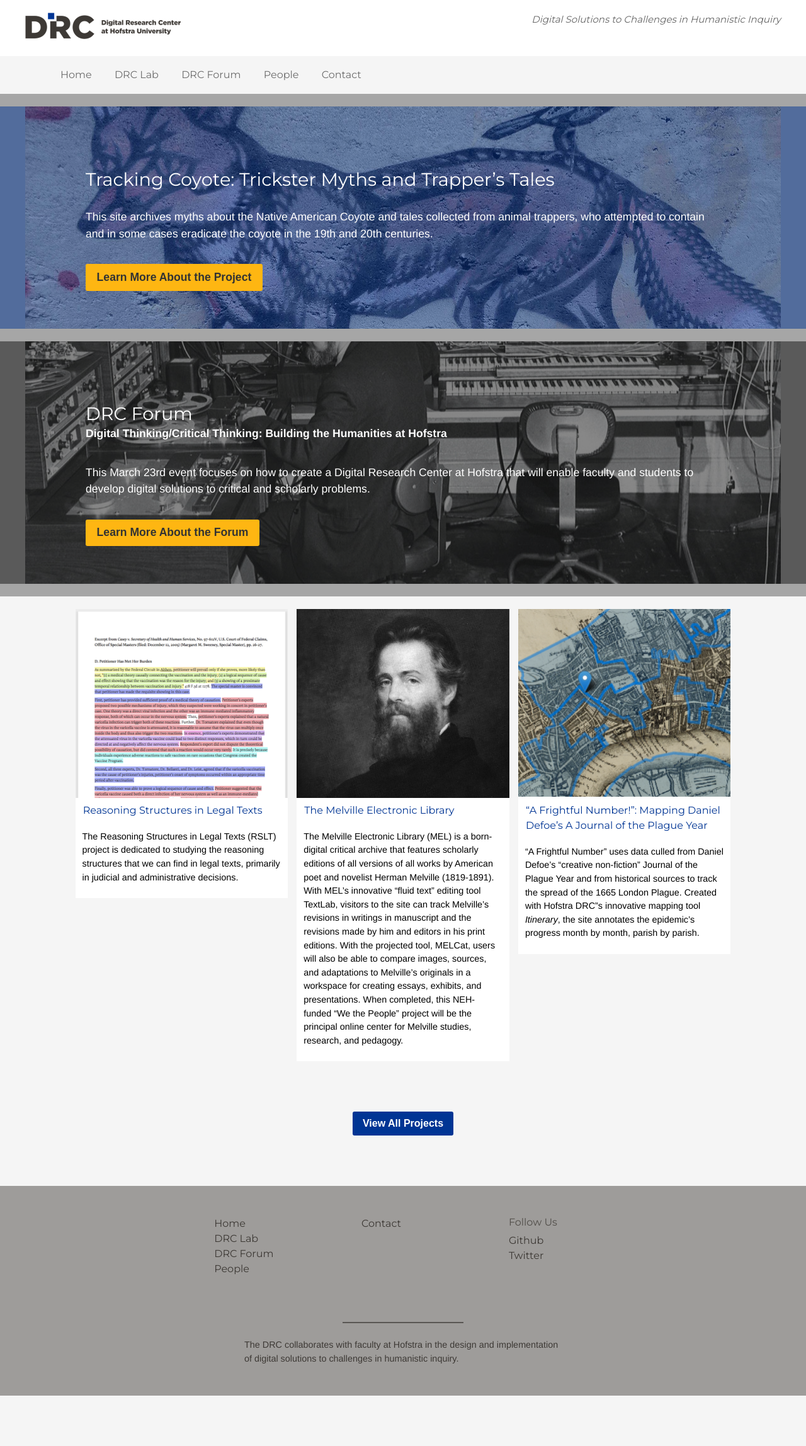
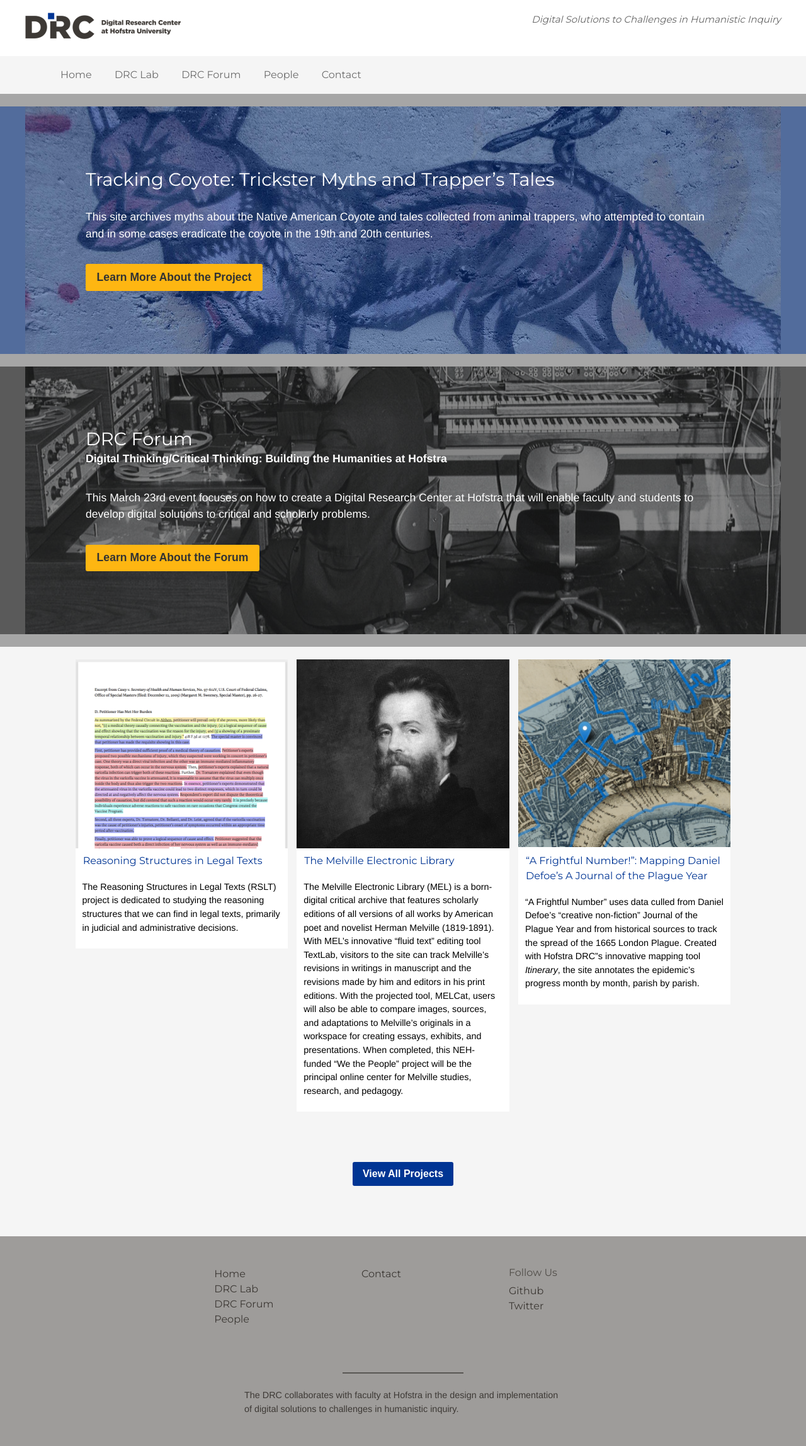
Before and after one commit to hofstra/drc, a Jekyll site: the page built from index.html, in a window 1280 px wide. Shown: the whole page at 63% size. Built offline with Jekyll 4.4.1, drawn with Linux system fonts in a browser that asks for light colours; nearby versions of some CDN libraries; before the commit the page ends 2216 px from its top, so only the background shows below that.

Commit message:
Trailing margins on inner paragraph!

```diff
--- a/_sass/_layout.scss
+++ b/_sass/_layout.scss
@@ -116,7 +116,7 @@
                 padding-left: 10px;
                 @media all and (max-width: 1280px) {
                     min-height: 0;
-                    padding-bottom: 60px;
+                    padding-bottom: 100px;
                 }
             }
             &:last-child .hero-copy-inner > div {
@@ -127,7 +127,7 @@
                 padding-left: 10px;
                 @media all and (max-width: 1280px) {
                     min-height: 0;
-                    padding-bottom: 60px;
+                    padding-bottom: 100px;
                 }
             }
             //background-color: rgba(180, 180, 144, 0.8);
```
